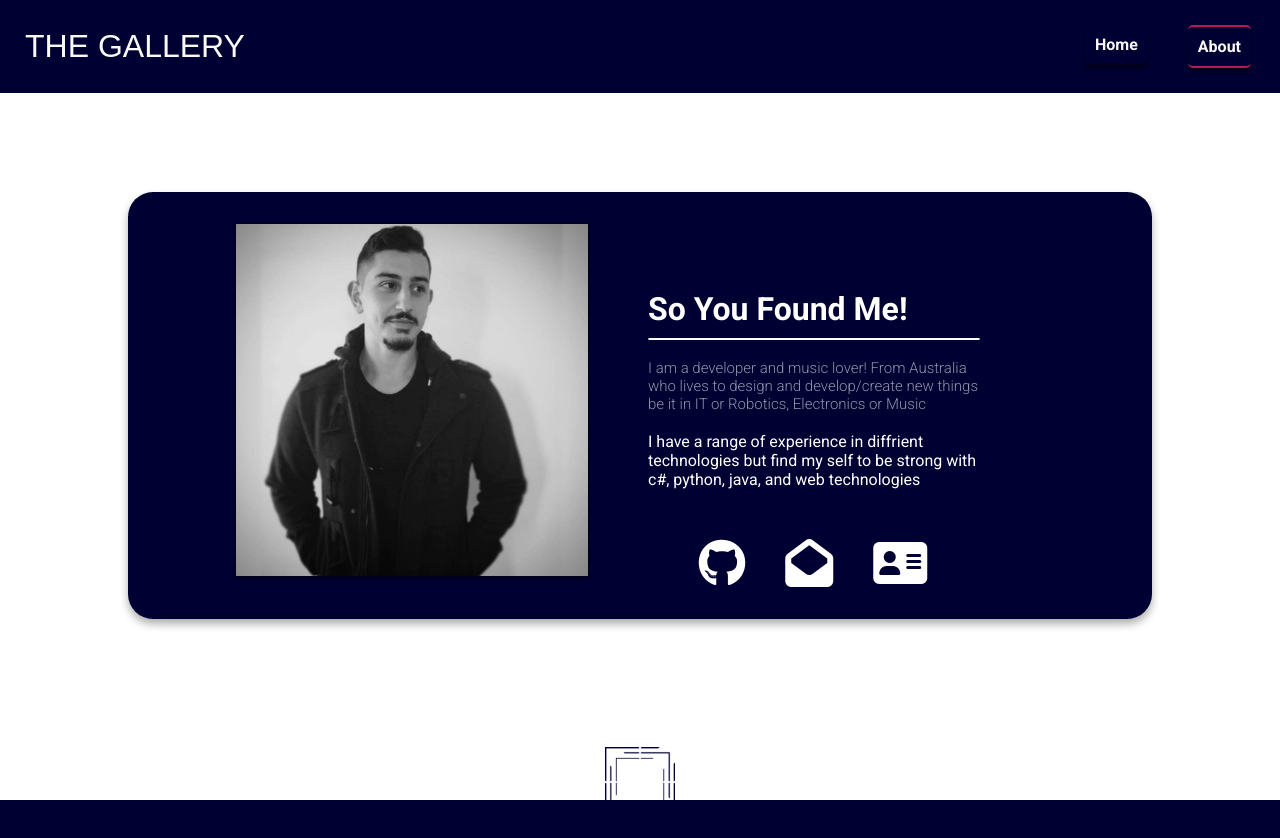
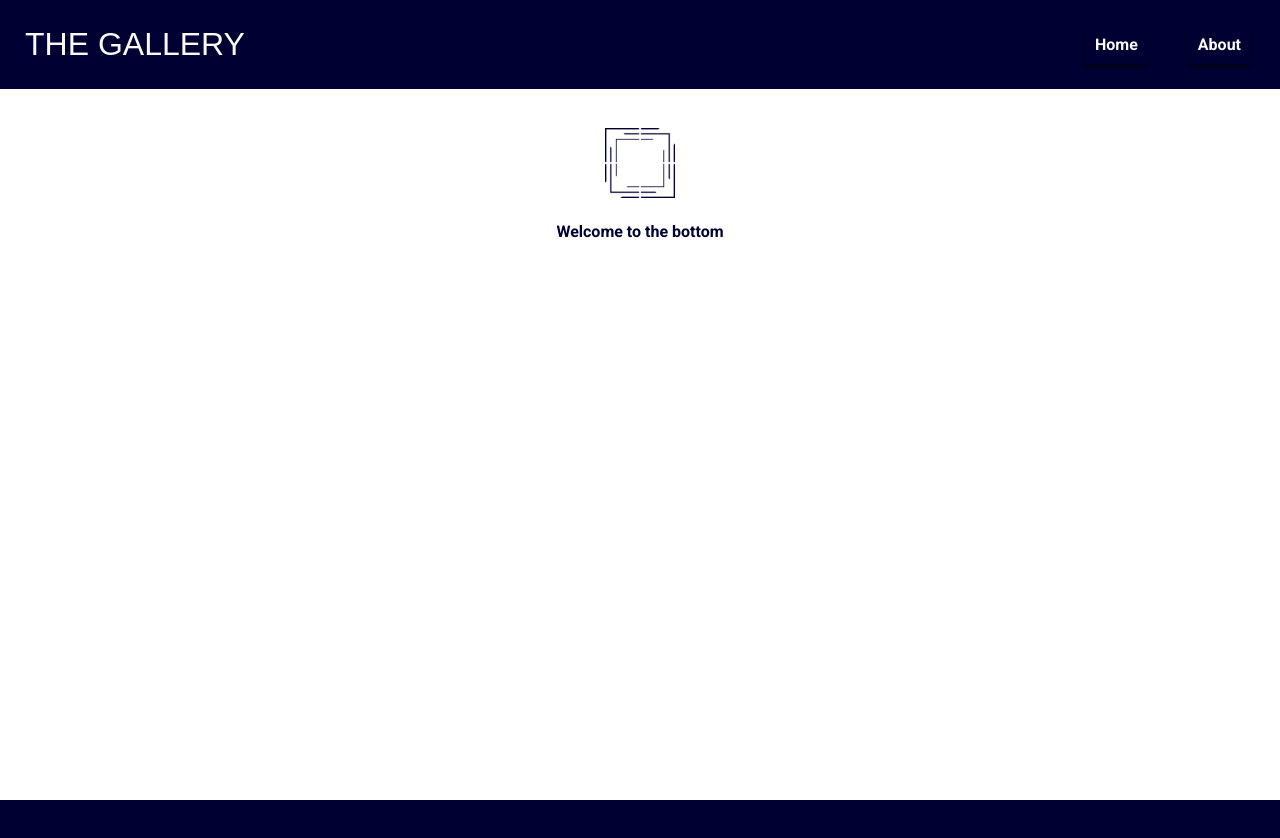
Before and after one commit to 3li4m/the-gallery, a React (Create React App) app: page /About in a window 1280 px wide. Shown: the top 838 px of the page. After the commit the page ends 800 px from the top, so only its background shows below. Built offline with nearby package versions, Linux system fonts and the light colour scheme; a web font is replaced by a local one.

Commit message:
Test Update

```diff
--- a/package.json
+++ b/package.json
@@ -1,5 +1,5 @@
 {
-  "homepage": "https://3li4m.github.io/home",
+  "homepage": "https://3li4m.github.io/the-gallery",
   "name": "photo-gallery",
   "version": "0.1.0",
   "private": true,
--- a/src/Components/App.jsx
+++ b/src/Components/App.jsx
@@ -9,8 +9,8 @@ function App(){
             <Router>
                 <Header/>
                 <Routes>
-                    <Route path="/home" element={<Home />}></Route>
-                    <Route path="/about" element={<About />}></Route>
+                    <Route path="/the-gallery/home" element={<Home />}></Route>
+                    <Route path="/the-gallery/about" element={<About />}></Route>
                 </Routes>
             </Router>
 
--- a/src/Components/Header.jsx
+++ b/src/Components/Header.jsx
@@ -17,8 +17,8 @@ function Header(){
                     <div className="navContainer">
                         <h1>The Gallery</h1>
                         <div className="navMenu">
-                            <NavLink to="/home" activeClassName="active">Home</NavLink>
-                            <NavLink to="/about" activeClassName="active">About</NavLink>
+                            <NavLink to="/the-gallery/home" activeClassName="active">Home</NavLink>
+                            <NavLink to="/the-gallery/about" activeClassName="active">About</NavLink>
                         </div>
                         <div>
                             <button className={toggleHamburger ? "navHamburger is-Active" : "navHamburger"} onClick={hamburgerClick}>
@@ -30,8 +30,8 @@ function Header(){
                     </div>
                 </nav>
                 <nav className={toggleHamburger ? "mobileNav isActive" : "mobileNav"}>
-                    <NavLink to="/home" activeClassName="active" onClick={hamburgerClick}>Home</NavLink>
-                    <NavLink to="/about" activeClassName="active" onClick={hamburgerClick}>About</NavLink>
+                    <NavLink to="/the-gallery/home" activeClassName="active" onClick={hamburgerClick}>Home</NavLink>
+                    <NavLink to="/the-gallery/about" activeClassName="active" onClick={hamburgerClick}>About</NavLink>
                 </nav>
 
 
```
